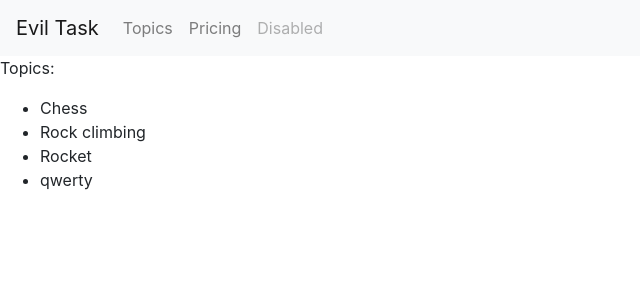
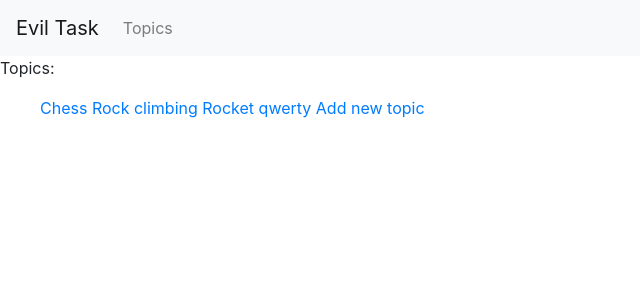
Before and after one commit to Apersant1/EvilTask, a Django app: page /topics/ in a window 1280 px wide. Shown: the top 300 px of the page, without its empty margins (0-640 px from the left). Run offline with Django 3.2, Linux system fonts and the light colour scheme; data comes from the database, SQL or seed files in the repository; both versions use the stored data as it was after the commit; some libraries are stand-ins or nearby versions.

Commit message:
Added opportunity to create a new topic

```diff
--- a/Main/urls.py
+++ b/Main/urls.py
@@ -6,4 +6,6 @@ app_name = 'Main'
 urlpatterns = [
     path('', view_index, name='index'),
     re_path(r'^topics/$', get_all_topics, name='topics'),
+    re_path(r'^topics/(?P<topic_id>\d+)/$' , get_topic, name='topic'),
+    re_path(r'^create_topic/$', create_topic, name='new_topic')
 ]
--- a/Main/views.py
+++ b/Main/views.py
@@ -1,6 +1,9 @@
 from django.shortcuts import render
+from django.http import HttpResponseRedirect
+from django.urls import reverse
 
 from .models import Topic
+from .forms import TopicForm
 # Create your views here.
 def view_index(requests):
     return render(requests, 'index.html')
@@ -11,3 +14,19 @@ def get_all_topics(requests):
     topics = Topic.objects.order_by('data_added')
 
     return render(requests, 'topics.html', context={'topics': topics})
+
+def get_topic(requests, topic_id):
+    topic = Topic.objects.get(id=topic_id)
+    entries = topic.entry_set.order_by('-data_added')
+    return render(requests, 'topic.html', context={'topic':topic, 'entries':entries})
+
+def create_topic(request):
+    print(request)
+    if request.method != 'POST':
+        form = TopicForm()
+    else:
+        form = TopicForm(data=request.POST)
+        if form.is_valid():
+            form.save()
+            return HttpResponseRedirect(reverse('Main:topics'))
+    return render(request, 'new_topic.html', context={'form':form})
--- a/templates/base.html
+++ b/templates/base.html
@@ -19,12 +19,7 @@
       <li class="nav-item">
         <a class="nav-link" href="{% url 'Main:topics' %}">Topics</a>
       </li>
-      <li class="nav-item">
-        <a class="nav-link" href="#">Pricing</a>
-      </li>
-      <li class="nav-item">
-        <a class="nav-link disabled" href="#" tabindex="-1" aria-disabled="true">Disabled</a>
-      </li>
+
     </ul>
   </div>
 </nav>
--- a/templates/topics.html
+++ b/templates/topics.html
@@ -6,10 +6,12 @@
 
 <ul>
     {% for topic in topics %}
-        <li>{{ topic }}</li>
+        <a href="{% url 'Main:topic' topic.id %}">{{ topic }}</a>
+
     {% empty %}
+        <li>Dont have topics yet</li>
     {% endfor %}
-
+    <a href="{% url 'Main:new_topic' %}">Add new topic</a>
 </ul>
 
 {% endblock %}
```
Also changed, not shown: Main/forms.py (added, +10 -0 lines), templates/new_topic.html (added, +12 -0 lines), templates/topic.html (added, +27 -0 lines), db.sqlite3.
